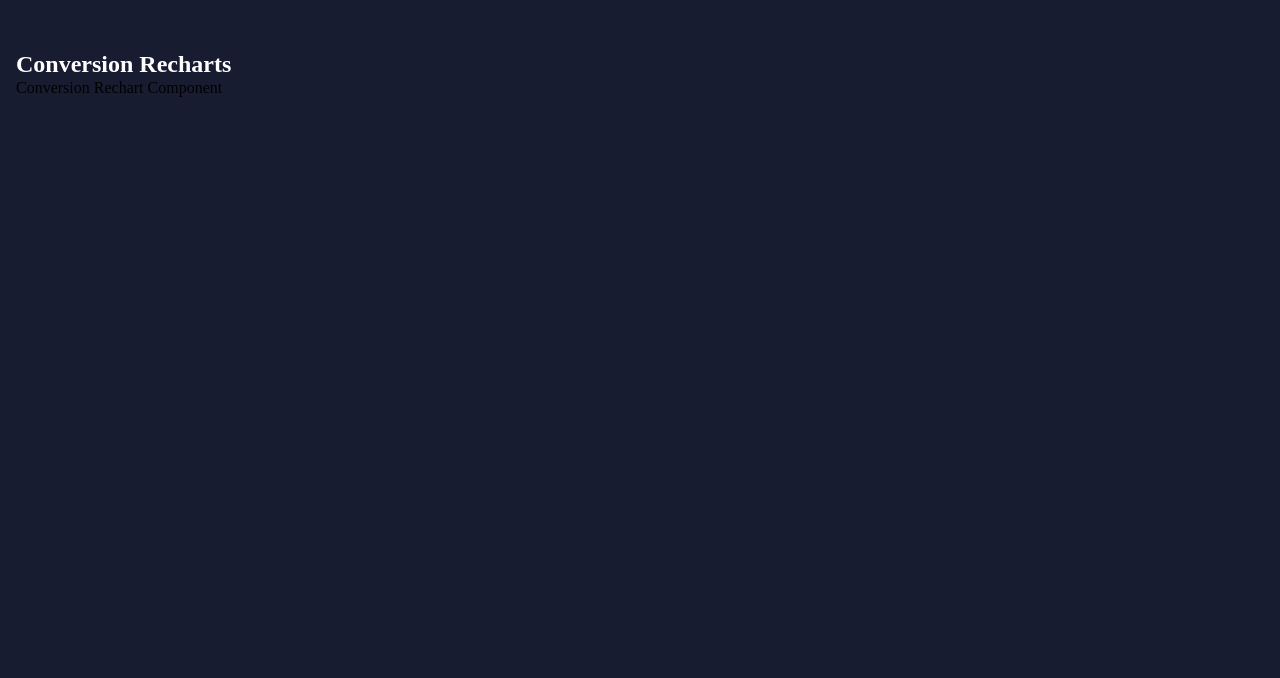
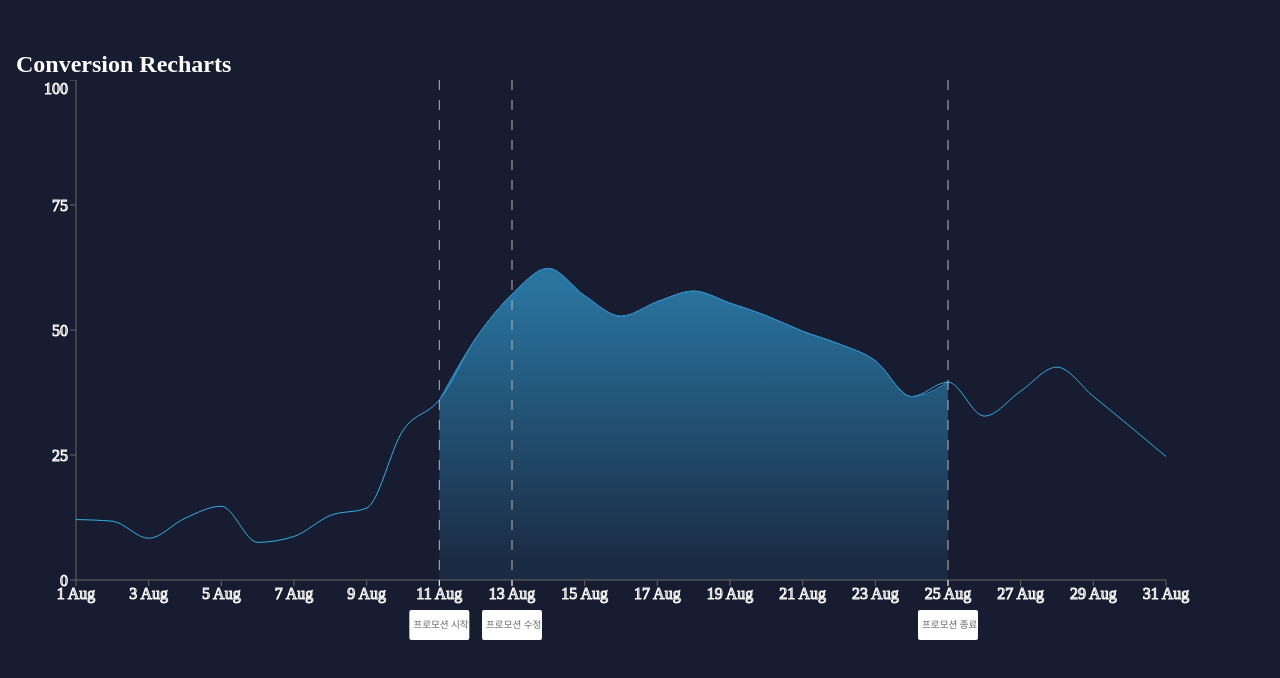
Before and after one commit to sizplay/chart-test, a Next.js app: page /conversionRecharts in a window 1280 px wide. Shown: the top 678 px of the page. Built offline with nearby package versions, Linux system fonts and the light colour scheme.

Commit message:
전환 차트 추가

```diff
--- a/src/components/ConversionRechartComponent.tsx
+++ b/src/components/ConversionRechartComponent.tsx
@@ -1,7 +1,189 @@
+/* eslint-disable no-unused-vars */
+/* eslint-disable @typescript-eslint/no-unused-vars */
+/* eslint-disable @typescript-eslint/no-explicit-any */
+import { Area, AreaChart, Tooltip, XAxis, YAxis } from 'recharts';
+import { useEffect, useLayoutEffect, useRef, useState } from 'react';
+import { conversionDataForOneMonth } from './data';
+import { color } from './color';
+
+const CustomTooltip = ({ active, payload }: any) => {
+  if (active && payload && payload.length) {
+    const data = payload[0].payload;
+    return (
+      <div className="pointer-events-none cursor-pointer border border-solid border-amber-100 bg-white p-2.5">
+        <p>{`전환율: ${data.conversionRate}%`}</p>
+      </div>
+    );
+  }
+
+  return null;
+};
+
+const CustomCursor = (props: any) => {
+  const { points, activeDotPos } = props;
+
+  const startingPoint = points[0];
+  const endingPoint = points[1];
+
+  const [x1, y1] = [startingPoint?.x || 0, activeDotPos?.y || 0 + 10]; // adding 10 to y to prevent cursor from overlapping with active dot
+  const [x2, y2] = [endingPoint.x, endingPoint.y];
+
+  return (
+    <svg x1={x1} y1={y1} x2={x2} y2={y2}>
+      <line x1={x1} y1={y1} x2={x2} y2={y2} stroke="#B5B5B5" strokeWidth={1} strokeDasharray="10 10" />
+    </svg>
+  );
+};
+
+const CustomActiveDot = (props: any) => {
+  const { cx, cy, setActiveDotPos } = props;
+
+  useEffect(() => {
+    setActiveDotPos({ x: cx, y: cy });
+  }, [cx, cy, setActiveDotPos]);
+
+  return (
+    <svg
+      x={cx - 19.5254}
+      y={cy - 16}
+      width="39"
+      height="38"
+      viewBox="0 0 39 38"
+      fill="none"
+      xmlns="http://www.w3.org/2000/svg"
+    >
+      <g filter="url(#filter0_d_2239_157550)">
+        <circle cx="19.5254" cy="16" r="8" fill="white" />
+      </g>
+      <circle cx="19.5256" cy="16" r="4.66667" fill="#3535F3" />
+      <defs>
+        <filter
+          id="filter0_d_2239_157550"
+          x="0.858724"
+          y="-2.38419e-07"
+          width="37.3333"
+          height="37.3333"
+          filterUnits="userSpaceOnUse"
+          colorInterpolationFilters="sRGB"
+        >
+          <feFlood floodOpacity="0" result="BackgroundImageFix" />
+          <feColorMatrix
+            in="SourceAlpha"
+            type="matrix"
+            values="0 0 0 0 0 0 0 0 0 0 0 0 0 0 0 0 0 0 127 0"
+            result="hardAlpha"
+          />
+          <feOffset dy="2.66667" />
+          <feGaussianBlur stdDeviation="5.33333" />
+          <feColorMatrix type="matrix" values="0 0 0 0 0 0 0 0 0 0 0 0 0 0 0 0 0 0 0.16 0" />
+          <feBlend mode="normal" in2="BackgroundImageFix" result="effect1_dropShadow_2239_157550" />
+          <feBlend mode="normal" in="SourceGraphic" in2="effect1_dropShadow_2239_157550" result="shape" />
+        </filter>
+      </defs>
+    </svg>
+  );
+};
+
 const ConversionRechartComponent = () => {
+  const chartRef = useRef<HTMLDivElement>(null);
+  const [activeDotPos, setActiveDotPos] = useState({ x: 0, y: 0 });
+  // const [isHovering, setIsHovering] = useState(false);
+  // const [tickIndex, setTickIndex] = useState(0);
+  const [xAxisLineElements, setXAxisLineElements] = useState<NodeListOf<Element>>();
+
+  const handleMouseOver = (e: any) => {
+    // setTickIndex(e.index === 0 ? 0 : e.index / 2);
+    // setIsHovering(true);
+  };
+
+  const handleMouseOut = () => {
+    // setIsHovering(false);
+  };
+
+  useLayoutEffect(() => {
+    const chart = chartRef.current;
+    if (chart !== null) {
+      const xAxisLineElements = chart.querySelectorAll('.recharts-cartesian-axis-tick-line');
+      setXAxisLineElements(xAxisLineElements);
+    }
+  }, []);
+
   return (
-    <div>
-      <h1>Conversion Rechart Component</h1>
+    <div ref={chartRef}>
+      <AreaChart width={1200} height={600} data={conversionDataForOneMonth} margin={{ bottom: 70, right: 50 }}>
+        <defs>
+          <linearGradient id="colorUv" x1="0" y1="0" x2="0" y2="1">
+            <stop offset="5%" stopColor="#34afe9" stopOpacity={0.6} />
+            <stop offset="95%" stopColor="#34afe9" stopOpacity={0.1} />
+          </linearGradient>
+        </defs>
+        <XAxis
+          dataKey="date"
+          tick={{ stroke: color.white }}
+          onMouseOver={handleMouseOver}
+          interval={1}
+          onMouseOut={handleMouseOut}
+        />
+        <YAxis tick={{ stroke: color.white }} domain={[0, 100]} />
+        <Tooltip
+          position={{ x: activeDotPos.x, y: activeDotPos.y }}
+          cursor={<CustomCursor activeDotPos={activeDotPos} />}
+          content={<CustomTooltip />}
+        />
+        <Area
+          type="monotone"
+          dataKey="conversionRate"
+          stroke="#34afe9"
+          fillOpacity={1}
+          fill="none"
+          activeDot={<CustomActiveDot setActiveDotPos={setActiveDotPos} />}
+        />
+        <Area type="monotone" dataKey="conversion" fillOpacity={1} fill="url(#colorUv)" />
+        {conversionDataForOneMonth.map((data, index) => {
+          const line = xAxisLineElements?.[index / 2] as SVGLineElement;
+          const linePosition = line?.getBBox().x;
+
+          if (data.event) {
+            return (
+              <>
+                <svg x1={linePosition} y1="0" x2={linePosition} y2="500">
+                  <line
+                    x1={linePosition}
+                    y1="0"
+                    x2={linePosition}
+                    y2="500"
+                    stroke="#B5B5B5"
+                    strokeWidth={1}
+                    strokeDasharray="10 10"
+                  />
+                </svg>
+                <svg key={data.date}>
+                  <g>
+                    <line
+                      orientation="bottom"
+                      width="1140"
+                      height="30"
+                      x={linePosition}
+                      y="500"
+                      stroke="#fff"
+                      fill="none"
+                      x1={linePosition}
+                      y1="506"
+                      x2={linePosition}
+                      y2="500"
+                    />
+                    <rect x={linePosition - 30} y="530" width="60" height="30" rx="2" fill={color.white} />
+                    <text x={linePosition - 26} y="548" fontSize="0.6em" fill="#666">
+                      {data.event}
+                    </text>
+                  </g>
+                </svg>
+              </>
+            );
+          }
+          return null;
+        })}
+      </AreaChart>
     </div>
   );
 };
--- a/src/components/data.ts
+++ b/src/components/data.ts
@@ -154,3 +154,37 @@
   { type: 'Tablet', visitors: 619, percentage: 0.5 },
   { type: '(not set)', visitors: 99, percentage: 0 },
 ];
+
+export const conversionDataForOneMonth = [
+  { date: '1 Aug', conversionRate: 12.09 },
+  { date: '2 Aug', conversionRate: 11.76 },
+  { date: '3 Aug', conversionRate: 8.34 },
+  { date: '4 Aug', conversionRate: 12.35 },
+  { date: '5 Aug', conversionRate: 14.75 },
+  { date: '6 Aug', conversionRate: 7.53 },
+  { date: '7 Aug', conversionRate: 8.71 },
+  { date: '8 Aug', conversionRate: 12.91 },
+  { date: '9 Aug', conversionRate: 14.38 },
+  { date: '10 Aug', conversionRate: 29.93 },
+  { date: '11 Aug', conversion: 36.01, conversionRate: 36.01, event: '프로모션 시작' },
+  { date: '12 Aug', conversion: 48.32, conversionRate: 48.32 },
+  { date: '13 Aug', conversion: 57.12, conversionRate: 57.12, event: '프로모션 수정' },
+  { date: '14 Aug', conversion: 62.32, conversionRate: 62.32 },
+  { date: '15 Aug', conversion: 56.87, conversionRate: 56.87 },
+  { date: '16 Aug', conversion: 52.76, conversionRate: 52.76 },
+  { date: '17 Aug', conversion: 55.67, conversionRate: 55.67 },
+  { date: '18 Aug', conversion: 57.78, conversionRate: 57.78 },
+  { date: '19 Aug', conversion: 55.39, conversionRate: 55.39 },
+  { date: '20 Aug', conversion: 52.86, conversionRate: 52.86 },
+  { date: '21 Aug', conversion: 49.75, conversionRate: 49.75 },
+  { date: '22 Aug', conversion: 47.21, conversionRate: 47.21 },
+  { date: '23 Aug', conversion: 43.86, conversionRate: 43.86 },
+  { date: '24 Aug', conversion: 36.68, conversionRate: 36.68 },
+  { date: '25 Aug', conversion: 39.58, conversionRate: 39.58, event: '프로모션 종료' },
+  { date: '26 Aug', conversionRate: 32.78 },
+  { date: '27 Aug', conversionRate: 37.76 },
+  { date: '28 Aug', conversionRate: 42.58 },
+  { date: '29 Aug', conversionRate: 36.72 },
+  { date: '30 Aug', conversionRate: 30.78 },
+  { date: '31 Aug', conversionRate: 24.68 },
+];
```
